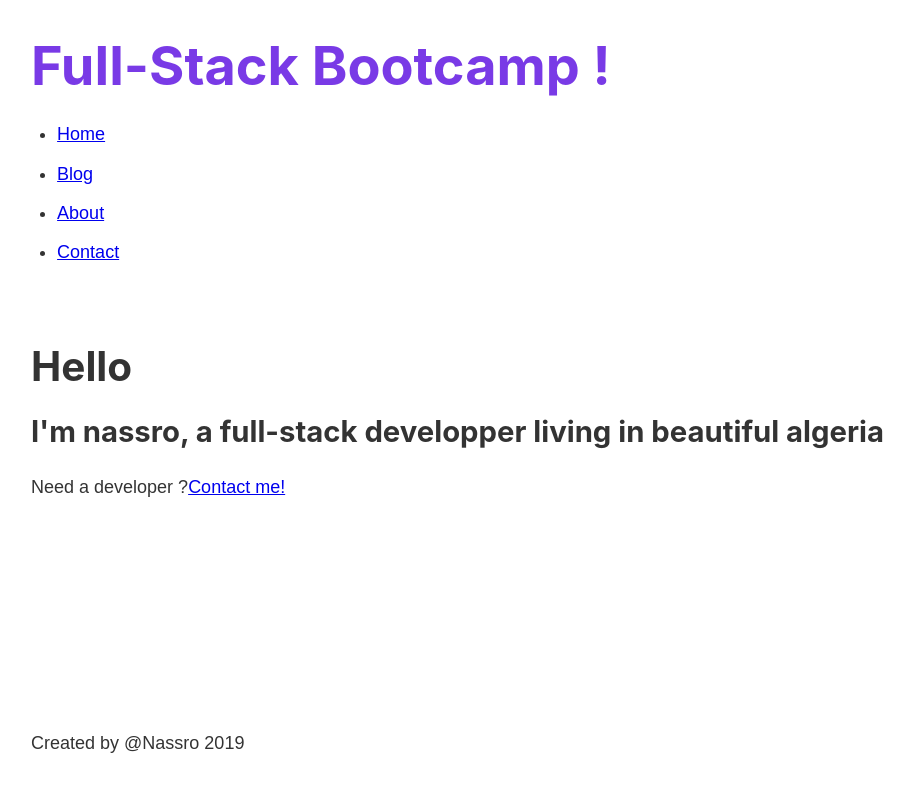
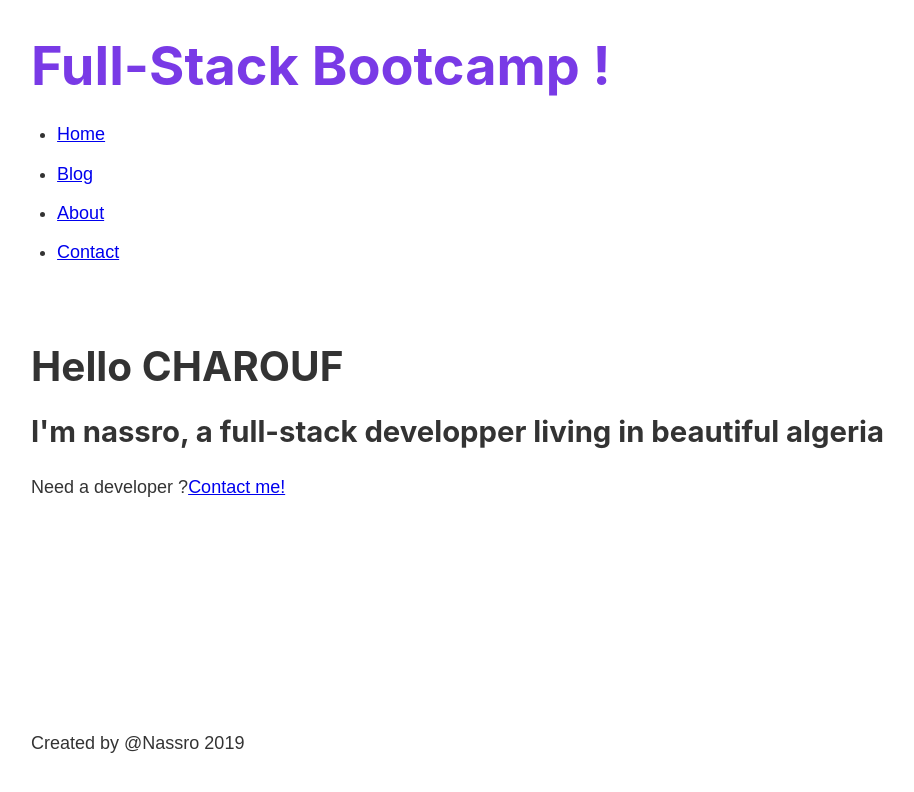
Before and after one commit to charoufnassro/gatsby-bootcamp, a Gatsby site: page / in a window 1280 px wide. Shown: the whole page, without its empty margins (152-1066 px from the left). Built offline with nearby package versions, Linux system fonts and the light colour scheme; Gatsby itself is replaced by a stand-in of ours.

Commit message:
Update index.js

```diff
--- a/src/pages/index.js
+++ b/src/pages/index.js
@@ -8,7 +8,7 @@ const IndexPage = () => {
   return (
     <LayoutComponent>
       <Head title="Home "/>
-      <h1>Hello</h1>
+      <h1>Hello CHAROUF</h1>
       <h2>I'm nassro, a full-stack developper living in beautiful algeria</h2>
       <p>Need a developer ?<Link to="/contact">Contact me!</Link></p>
     </LayoutComponent>
```
